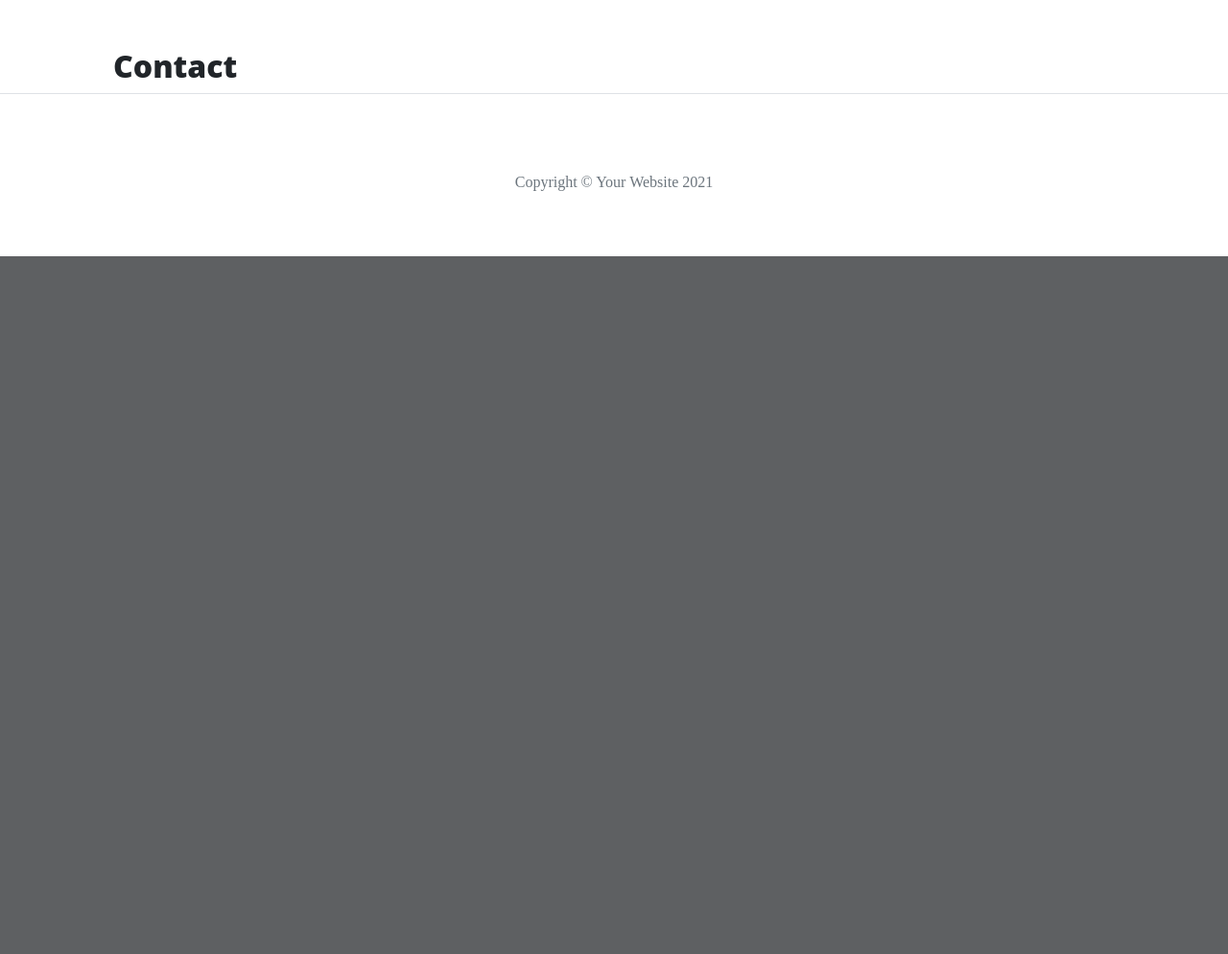
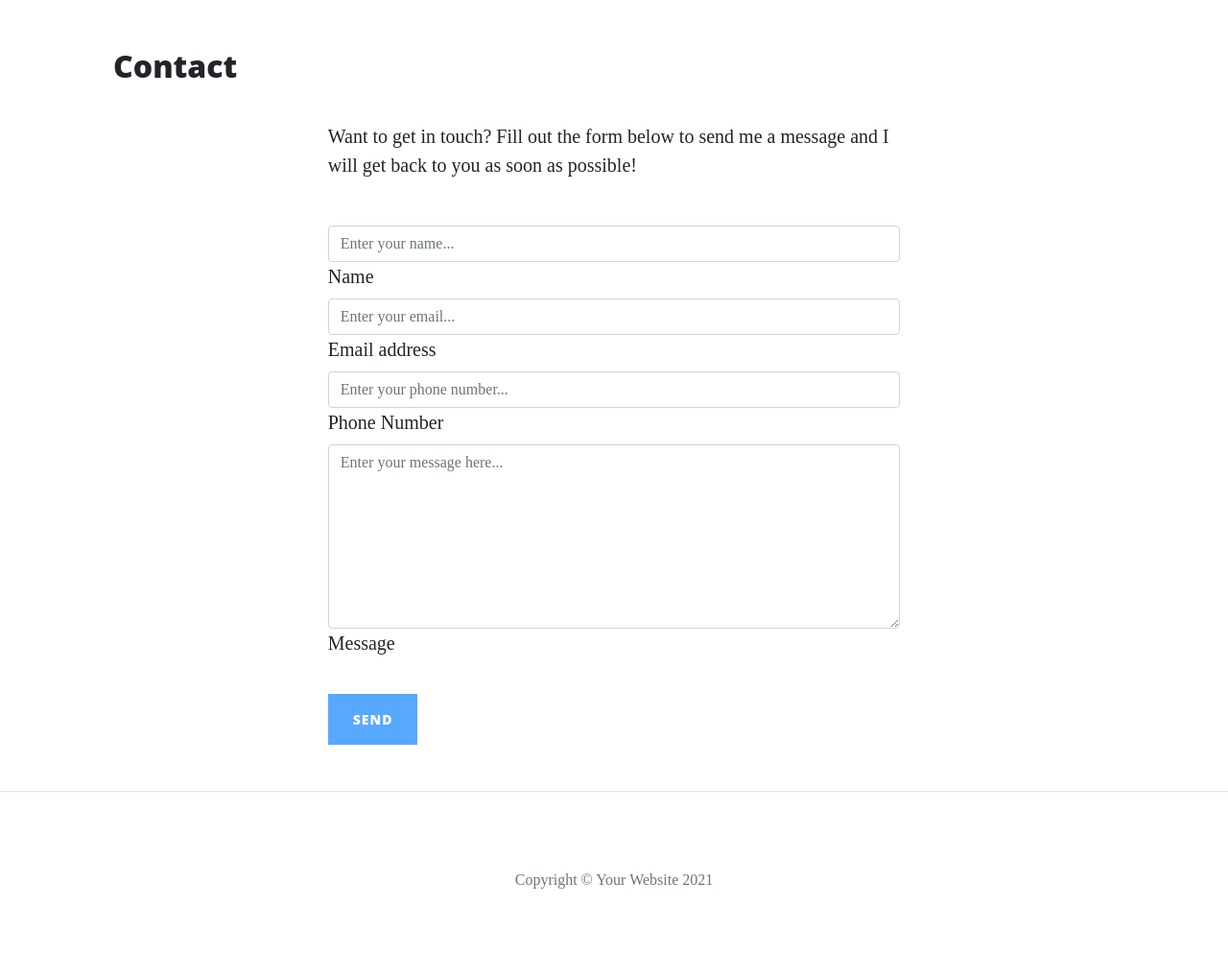
Before and after one commit to rodrigodadam/thorin-flask-app, a Flask app: page /contact in a window 1280 px wide. Shown: the part 628-1622 px from the top of the page at 96% size. Before the commit the page ends 895 px from the top, so only its background shows below. Run offline with Flask 2, Linux system fonts and the light colour scheme; some libraries are stand-ins or nearby versions.

Commit message:
Add contact form

```diff
--- a/run.py
+++ b/run.py
@@ -19,6 +19,17 @@ def about():
     return render_template("about.html", page_title="About", company=data)
 
 
+@app.route("/about/<member_name>")
+def about_member(member_name):
+    member = {}
+    with open("data/company.json", "r") as json_data:
+        data = json.load(json_data)
+        for obj in data:
+            if obj["url"] == member_name:
+                member = obj
+    return render_template("member.html", member=member)
+
+
 @app.route("/contact")
 def contact():
     return render_template("contact.html", page_title="Contact")
--- a/templates/contact.html
+++ b/templates/contact.html
@@ -4,4 +4,55 @@
 
     <h2>{{ page_title }}</h2>
 
+    <div class="row gx-4 gx-lg-5 justify-content-center">
+        <div class="col-md-10 col-lg-8 col-xl-7">
+            <p>Want to get in touch? Fill out the form below to send me a message and I will get back to you as soon as possible!</p>
+            <div class="my-5">
+                <form id="contactForm" data-sb-form-api-token="API_TOKEN">
+                    <div class="form-floating">
+                        <input class="form-control" id="name" type="text" placeholder="Enter your name..." data-sb-validations="required" />
+                        <label for="name">Name</label>
+                        <div class="invalid-feedback" data-sb-feedback="name:required">A name is required.</div>
+                    </div>
+                    <div class="form-floating">
+                        <input class="form-control" id="email" type="email" placeholder="Enter your email..." data-sb-validations="required,email" />
+                        <label for="email">Email address</label>
+                        <div class="invalid-feedback" data-sb-feedback="email:required">An email is required.</div>
+                        <div class="invalid-feedback" data-sb-feedback="email:email">Email is not valid.</div>
+                    </div>
+                    <div class="form-floating">
+                        <input class="form-control" id="phone" type="tel" placeholder="Enter your phone number..." data-sb-validations="required" />
+                        <label for="phone">Phone Number</label>
+                        <div class="invalid-feedback" data-sb-feedback="phone:required">A phone number is required.</div>
+                    </div>
+                    <div class="form-floating">
+                        <textarea class="form-control" id="message" placeholder="Enter your message here..." style="height: 12rem" data-sb-validations="required"></textarea>
+                        <label for="message">Message</label>
+                        <div class="invalid-feedback" data-sb-feedback="message:required">A message is required.</div>
+                    </div>
+                    <br />
+                    <!-- Submit success message-->
+                    <!---->
+                    <!-- This is what your users will see when the form-->
+                    <!-- has successfully submitted-->
+                    <div class="d-none" id="submitSuccessMessage">
+                        <div class="text-center mb-3">
+                            <div class="fw-bolder">Form submission successful!</div>
+                            To activate this form, sign up at
+                            <br />
+                            <a href="https://startbootstrap.com/solution/contact-forms">https://startbootstrap.com/solution/contact-forms</a>
+                        </div>
+                    </div>
+                    <!-- Submit error message-->
+                    <!---->
+                    <!-- This is what your users will see when there is-->
+                    <!-- an error submitting the form-->
+                    <div class="d-none" id="submitErrorMessage"><div class="text-center text-danger mb-3">Error sending message!</div></div>
+                    <!-- Submit Button-->
+                    <button class="btn btn-primary text-uppercase disabled" id="submitButton" type="submit">Send</button>
+                </form>
+            </div>
+        </div>
+    </div>
+
 {% endblock %}
```
Also changed, not shown: templates/member.html (added, +15 -0 lines).
